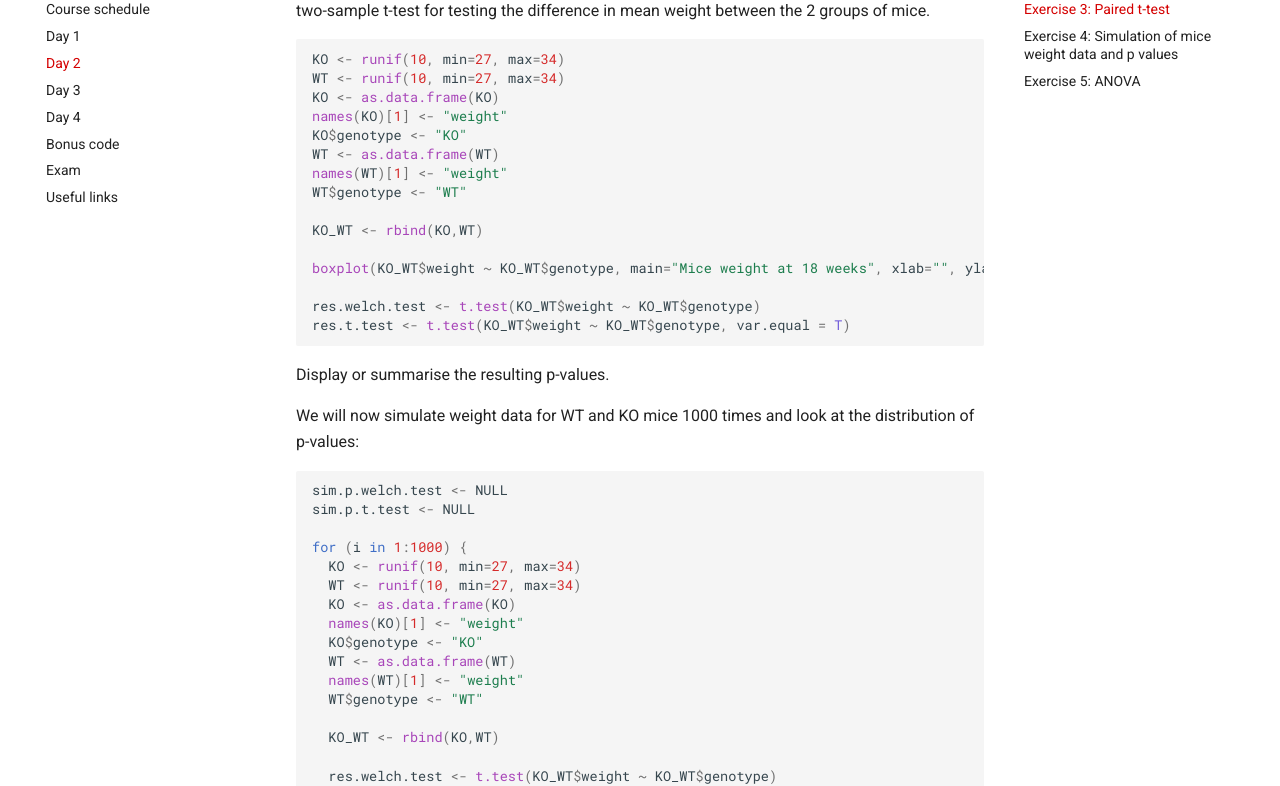
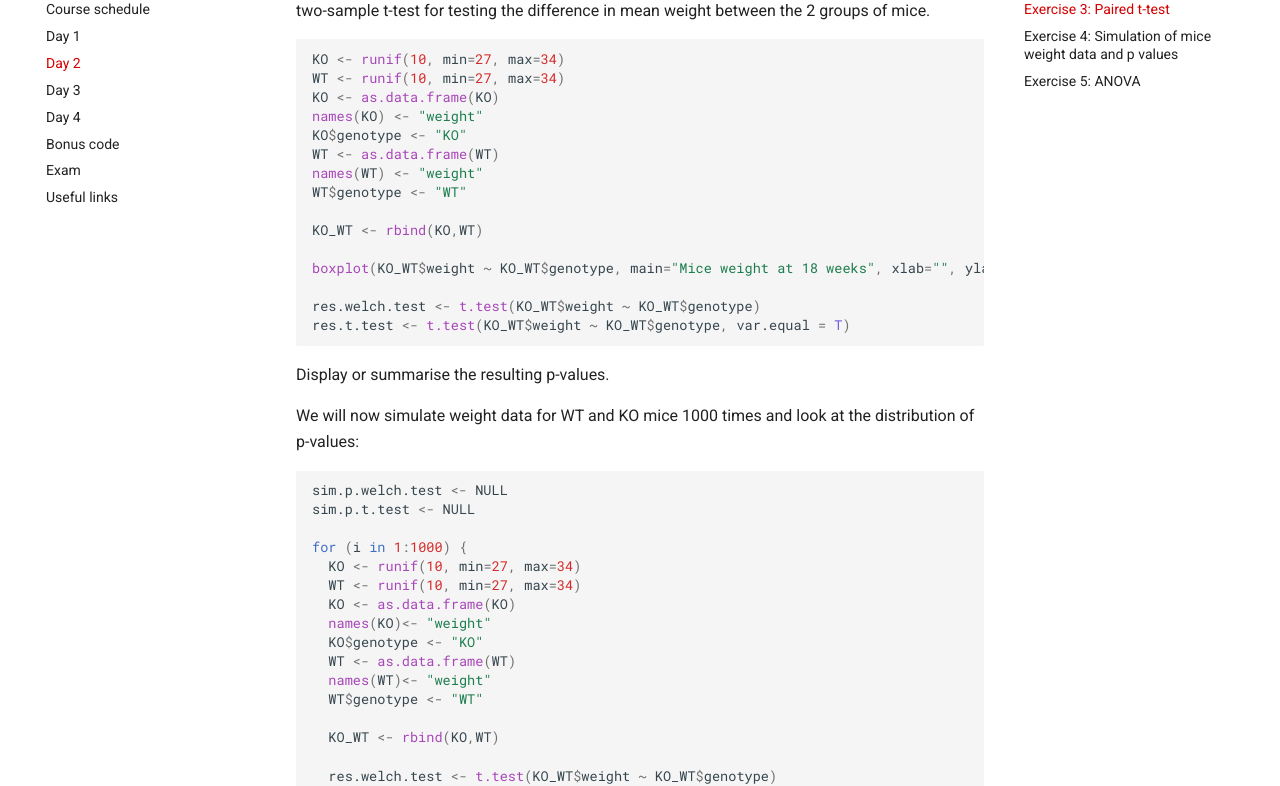
Before and after one commit to sib-swiss/Introduction-to-statistics-with-R, an MkDocs documentation site: the page built from docs/day2.md, in a window 1280 px wide and 1400 px high, scrolled down 2473 px. Shown: the part 153-939 px from the top of the window. Built offline with MkDocs 1.6.1 and Material for MkDocs 9.7.7, drawn with Linux system fonts in a browser that asks for light colours; comment, search, counter and statistics services are not loaded.

```diff
--- a/docs/day2.md
+++ b/docs/day2.md
@@ -137,10 +137,10 @@ We are going to simulate in a very simple way weight data for WT and KO mice. We
 KO <- runif(10, min=27, max=34)
 WT <- runif(10, min=27, max=34)
 KO <- as.data.frame(KO)
-names(KO)[1] <- "weight"
+names(KO) <- "weight"
 KO$genotype <- "KO"
 WT <- as.data.frame(WT)
-names(WT)[1] <- "weight"
+names(WT) <- "weight"
 WT$genotype <- "WT"
 
 KO_WT <- rbind(KO,WT)
@@ -163,10 +163,10 @@ for (i in 1:1000) {
   KO <- runif(10, min=27, max=34)
   WT <- runif(10, min=27, max=34)
   KO <- as.data.frame(KO)
-  names(KO)[1] <- "weight"
+  names(KO)<- "weight"
   KO$genotype <- "KO"
   WT <- as.data.frame(WT)
-  names(WT)[1] <- "weight"
+  names(WT)<- "weight"
   WT$genotype <- "WT"
 
   KO_WT <- rbind(KO,WT)
```
